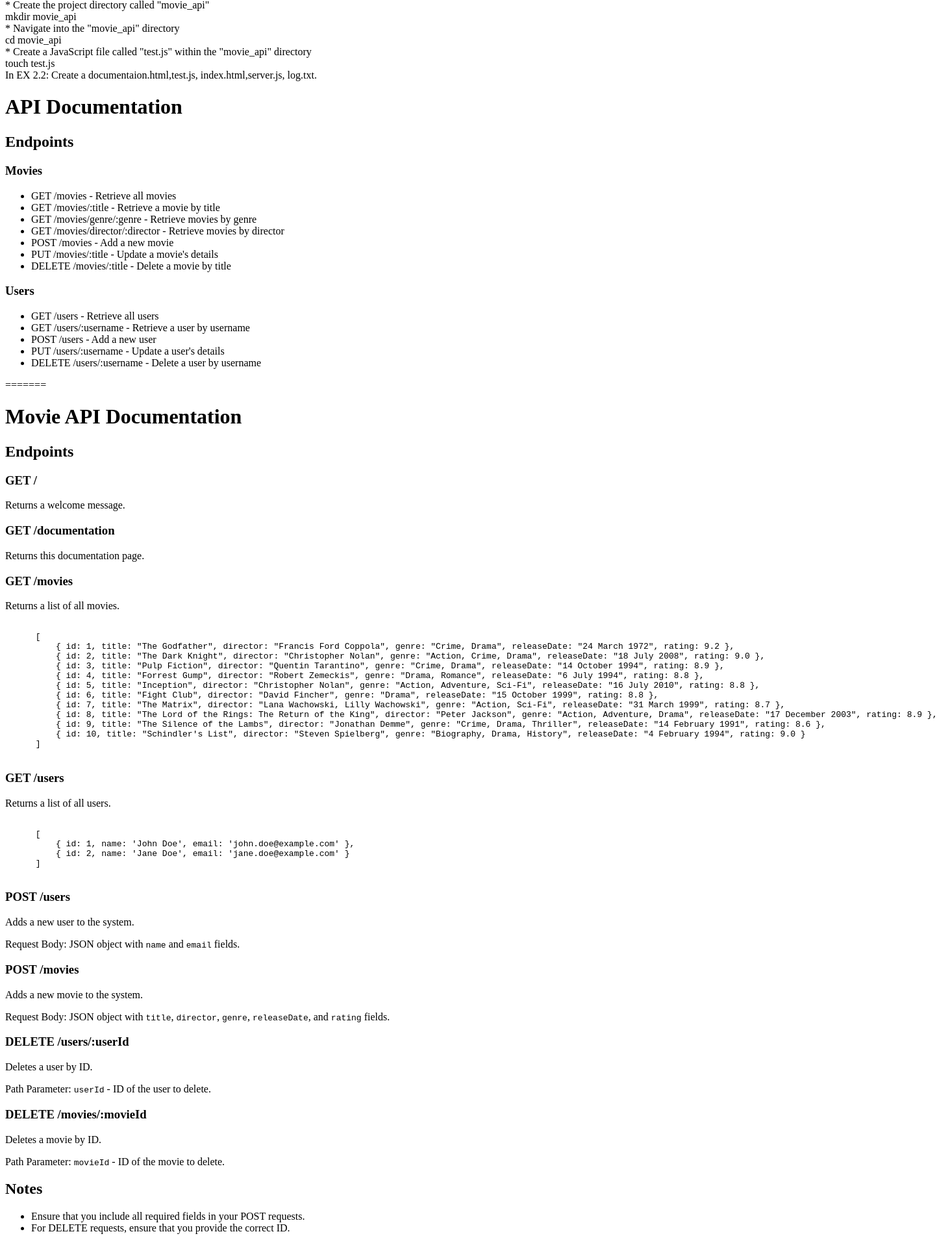
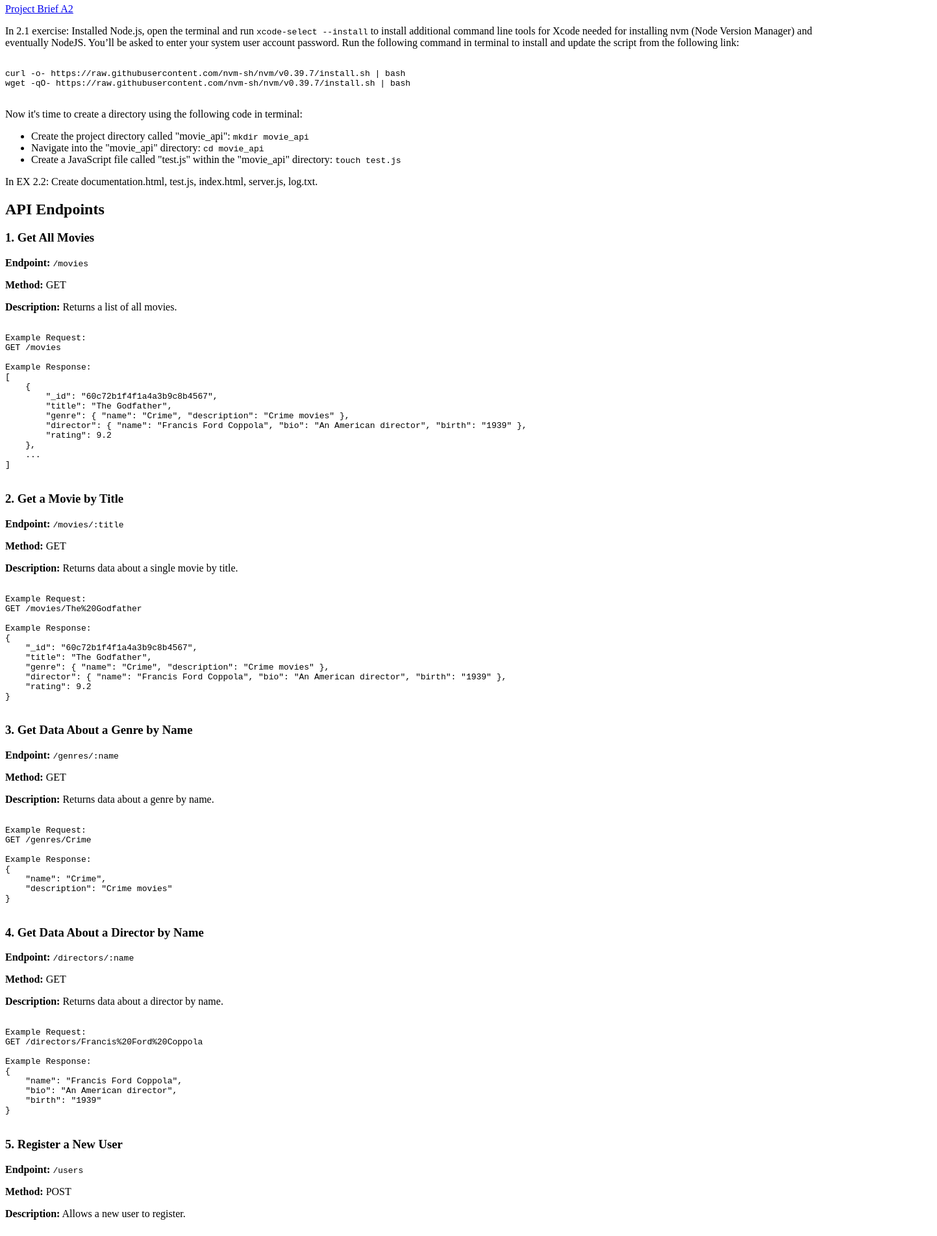
Before and after one commit to sarblau74/movie_api, a website: page documentation.html in a window 1280 px wide. Shown: the part 259-2162 px from the top of the page at 65% size, 1443 px wide, since content can reach past the window. Drawn offline with Linux system fonts and the light colour scheme.

Commit message:
update documentation

```diff
--- a/documentation.html
+++ b/documentation.html
@@ -6,126 +6,169 @@
     <title>Documentation</title>
 </head>
 <body>
-<<<<<<< HEAD
-    <p>
-        # Project Title<br />
+    <h1>Movie API Documentation</h1>
 
-        MYFLIX APPLICATION<br />
+    <h2>Project Title</h2>
+    <p><strong>MYFLIX APPLICATION</strong></p>
+    <p>Building the server-side component of a “movies” web application. The web application provides users with access to information about different movies, directors, and genres. Users can sign up, update their personal information, and create a list of their favorite movies.</p>
 
-        Building the server-side component of a “movies” web application. The web
-        application will provide users with access to information about different
-        movies, directors, and genres. Users will be able to sign up, update their
-        personal information, and create a list of their favorite movies.<br />
+    <h2>Documentation</h2>
+    <p><a href="https://images.careerfoundry.com/public/courses/fullstack-immersion/Full-Stack%20Immersion%20A2%20Project%20Brief.pdf">Project Brief A2</a></p>
+    <p>In 2.1 exercise: Installed Node.js, open the terminal and run <code>xcode-select --install</code> to install additional command line tools for Xcode needed for installing nvm (Node Version Manager) and eventually NodeJS. You’ll be asked to enter your system user account password. Run the following command in terminal to install and update the script from the following link:</p>
+    <pre><code>
+curl -o- https://raw.githubusercontent.com/nvm-sh/nvm/v0.39.7/install.sh | bash
+wget -qO- https://raw.githubusercontent.com/nvm-sh/nvm/v0.39.7/install.sh | bash
+    </code></pre>
+    <p>Now it's time to create a directory using the following code in terminal:</p>
+    <ul>
+        <li>Create the project directory called "movie_api": <code>mkdir movie_api</code></li>
+        <li>Navigate into the "movie_api" directory: <code>cd movie_api</code></li>
+        <li>Create a JavaScript file called "test.js" within the "movie_api" directory: <code>touch test.js</code></li>
+    </ul>
+    <p>In EX 2.2: Create documentation.html, test.js, index.html, server.js, log.txt.</p>
 
-        ## Documentation<br />
+    <h2>API Endpoints</h2>
 
-        [Project Brief
-        A2](https://images.careerfoundry.com/public/courses/fullstack-immersion/Full-Stack%20Immersion%20A2%20Project%20Brief.pdf)<br />
+    <h3>1. Get All Movies</h3>
+    <p><strong>Endpoint:</strong> <code>/movies</code></p>
+    <p><strong>Method:</strong> GET</p>
+    <p><strong>Description:</strong> Returns a list of all movies.</p>
+    <pre><code>
+Example Request:
+GET /movies
 
-        In 2.1 excercise: Installed node.js open the terminal and run xcode-select
-        --install to install additional command line tools for Xcode needed for
-        installing nvm (Node Version Manager) and eventually NodeJS. You’ll be
-        asked to enter your system user account password run the following command
-        in terminal to install and update the script from the following link
-        https://github.com/nvm-sh/nvm<br />
+Example Response:
+[
+    {
+        "_id": "60c72b1f4f1a4a3b9c8b4567",
+        "title": "The Godfather",
+        "genre": { "name": "Crime", "description": "Crime movies" },
+        "director": { "name": "Francis Ford Coppola", "bio": "An American director", "birth": "1939" },
+        "rating": 9.2
+    },
+    ...
+]
+    </code></pre>
 
-        curl -o- https://raw.githubusercontent.com/nvm-sh/nvm/v0.39.7/install.sh |
-        bash<br />
+    <h3>2. Get a Movie by Title</h3>
+    <p><strong>Endpoint:</strong> <code>/movies/:title</code></p>
+    <p><strong>Method:</strong> GET</p>
+    <p><strong>Description:</strong> Returns data about a single movie by title.</p>
+    <pre><code>
+Example Request:
+GET /movies/The%20Godfather
 
-        wget -qO- https://raw.githubusercontent.com/nvm-sh/nvm/v0.39.7/install.sh
-        | bash<br />
+Example Response:
+{
+    "_id": "60c72b1f4f1a4a3b9c8b4567",
+    "title": "The Godfather",
+    "genre": { "name": "Crime", "description": "Crime movies" },
+    "director": { "name": "Francis Ford Coppola", "bio": "An American director", "birth": "1939" },
+    "rating": 9.2
+}
+    </code></pre>
 
-        Now its time to create a directory using following code in terminal<br />
+    <h3>3. Get Data About a Genre by Name</h3>
+    <p><strong>Endpoint:</strong> <code>/genres/:name</code></p>
+    <p><strong>Method:</strong> GET</p>
+    <p><strong>Description:</strong> Returns data about a genre by name.</p>
+    <pre><code>
+Example Request:
+GET /genres/Crime
 
-        * Create the project directory called "movie_api" <br />
-        mkdir movie_api <br />
-        * Navigate into the "movie_api" directory<br />
-        cd movie_api <br />
-        * Create a JavaScript file called "test.js" within the "movie_api"
-        directory<br />
-        touch test.js <br />
+Example Response:
+{
+    "name": "Crime",
+    "description": "Crime movies"
+}
+    </code></pre>
 
-        In EX 2.2: Create a documentaion.html,test.js, index.html,server.js,
-        log.txt.
-      </p>
-      <h1>API Documentation</h1>
-      <h2>Endpoints</h2>
-      <h3>Movies</h3>
-      <ul>
-          <li>GET /movies - Retrieve all movies</li>
-          <li>GET /movies/:title - Retrieve a movie by title</li>
-          <li>GET /movies/genre/:genre - Retrieve movies by genre</li>
-          <li>GET /movies/director/:director - Retrieve movies by director</li>
-          <li>POST /movies - Add a new movie</li>
-          <li>PUT /movies/:title - Update a movie's details</li>
-          <li>DELETE /movies/:title - Delete a movie by title</li>
-      </ul>
-      <h3>Users</h3>
-      <ul>
-          <li>GET /users - Retrieve all users</li>
-          <li>GET /users/:username - Retrieve a user by username</li>
-          <li>POST /users - Add a new user</li>
-          <li>PUT /users/:username - Update a user's details</li>
-          <li>DELETE /users/:username - Delete a user by username</li>
-      </ul>
-=======
-  <h1>Movie API Documentation</h1>
+    <h3>4. Get Data About a Director by Name</h3>
+    <p><strong>Endpoint:</strong> <code>/directors/:name</code></p>
+    <p><strong>Method:</strong> GET</p>
+    <p><strong>Description:</strong> Returns data about a director by name.</p>
+    <pre><code>
+Example Request:
+GET /directors/Francis%20Ford%20Coppola
 
-  <h2>Endpoints</h2>
+Example Response:
+{
+    "name": "Francis Ford Coppola",
+    "bio": "An American director",
+    "birth": "1939"
+}
+    </code></pre>
 
-  <h3>GET /</h3>
-  <p>Returns a welcome message.</p>
+    <h3>5. Register a New User</h3>
+    <p><strong>Endpoint:</strong> <code>/users</code></p>
+    <p><strong>Method:</strong> POST</p>
+    <p><strong>Description:</strong> Allows a new user to register.</p>
+    <pre><code>
+Example Request:
+POST /users
+{
+    "username": "johndoe",
+    "password": "password123",
+    "email": "johndoe@example.com",
+    "birthday": "1990-01-01"
+}
 
-  <h3>GET /documentation</h3>
-  <p>Returns this documentation page.</p>
+Example Response:
+{
+    "_id": "60c72b1f4f1a4a3b9c8b4567",
+    "username": "johndoe",
+    "email": "johndoe@example.com",
+    "birthday": "1990-01-01",
+    "favoriteMovies": []
+}
+    </code></pre>
 
-  <h3>GET /movies</h3>
-  <p>Returns a list of all movies.</p>
-  <pre><code>
-      [
-          { id: 1, title: "The Godfather", director: "Francis Ford Coppola", genre: "Crime, Drama", releaseDate: "24 March 1972", rating: 9.2 },
-          { id: 2, title: "The Dark Knight", director: "Christopher Nolan", genre: "Action, Crime, Drama", releaseDate: "18 July 2008", rating: 9.0 },
-          { id: 3, title: "Pulp Fiction", director: "Quentin Tarantino", genre: "Crime, Drama", releaseDate: "14 October 1994", rating: 8.9 },
-          { id: 4, title: "Forrest Gump", director: "Robert Zemeckis", genre: "Drama, Romance", releaseDate: "6 July 1994", rating: 8.8 },
-          { id: 5, title: "Inception", director: "Christopher Nolan", genre: "Action, Adventure, Sci-Fi", releaseDate: "16 July 2010", rating: 8.8 },
-          { id: 6, title: "Fight Club", director: "David Fincher", genre: "Drama", releaseDate: "15 October 1999", rating: 8.8 },
-          { id: 7, title: "The Matrix", director: "Lana Wachowski, Lilly Wachowski", genre: "Action, Sci-Fi", releaseDate: "31 March 1999", rating: 8.7 },
-          { id: 8, title: "The Lord of the Rings: The Return of the King", director: "Peter Jackson", genre: "Action, Adventure, Drama", releaseDate: "17 December 2003", rating: 8.9 },
-          { id: 9, title: "The Silence of the Lambs", director: "Jonathan Demme", genre: "Crime, Drama, Thriller", releaseDate: "14 February 1991", rating: 8.6 },
-          { id: 10, title: "Schindler's List", director: "Steven Spielberg", genre: "Biography, Drama, History", releaseDate: "4 February 1994", rating: 9.0 }
-      ]
-  </code></pre>
+    <h3>6. Update User Info</h3>
+    <p><strong>Endpoint:</strong> <code>/users/:username</code></p>
+    <p><strong>Method:</strong> PUT</p>
+    <p><strong>Description:</strong> Allows users to update their user info.</p>
+    <pre><code>
+Example Request:
+PUT /users/johndoe
+{
+    "username": "john_doe_updated",
+    "password": "newpassword123",
+    "email": "john_doe_updated@example.com",
+    "birthday": "1991-01-01"
+}
 
-  <h3>GET /users</h3>
-  <p>Returns a list of all users.</p>
-  <pre><code>
-      [
-          { id: 1, name: 'John Doe', email: 'john.doe@example.com' },
-          { id: 2, name: 'Jane Doe', email: 'jane.doe@example.com' }
-      ]
-  </code></pre>
+Example Response:
+{
+    "_id": "60c72b1f4f1a4a3b9c8b4567",
+    "username": "john_doe_updated",
+    "email": "john_doe_updated@example.com",
+    "birthday": "1991-01-01",
+    "favoriteMovies": []
+}
+    </code></pre>
 
-  <h3>POST /users</h3>
-  <p>Adds a new user to the system.</p>
-  <p>Request Body: JSON object with <code>name</code> and <code>email</code> fields.</p>
+    <h3>7. Add a Movie to a User's Favorites</h3>
+    <p><strong>Endpoint:</strong> <code>/users/:username/movies/:movieID</code></p>
+    <p><strong>Method:</strong> POST</p>
+    <p><strong>Description:</strong> Allows users to add a movie to their list of favorites.</p>
+    <pre><code>
+Example Request:
+POST /users/johndoe/movies/60c72b1f4f1a4a3b9c8b4567
 
-  <h3>POST /movies</h3>
-  <p>Adds a new movie to the system.</p>
-  <p>Request Body: JSON object with <code>title</code>, <code>director</code>, <code>genre</code>, <code>releaseDate</code>, and <code>rating</code> fields.</p>
+Example Response:
+{
+    "_id": "60c72b1f4f1a4a3b9c8b4567",
+    "username": "johndoe",
+    "email": "johndoe@example.com",
+    "birthday": "1990-01-01",
+    "favoriteMovies": ["60c72b1f4f1a4a3b9c8b4567"]
+}
+    </code></pre>
 
-  <h3>DELETE /users/:userId</h3>
-  <p>Deletes a user by ID.</p>
-  <p>Path Parameter: <code>userId</code> - ID of the user to delete.</p>
-
-  <h3>DELETE /movies/:movieId</h3>
-  <p>Deletes a movie by ID.</p>
-  <p>Path Parameter: <code>movieId</code> - ID of the movie to delete.</p>
-
-  <h2>Notes</h2>
-  <ul>
-      <li>Ensure that you include all required fields in your POST requests.</li>
-      <li>For DELETE requests, ensure that you provide the correct ID.</li>
-  </ul>
->>>>>>> 3e0ac74b6600d5fd6f9884f3232722a73e09e368
-</body>
-</html>
+    <h3>8. Remove a Movie from a User's Favorites</h3>
+    <p><strong>Endpoint:</strong> <code>/users/:username/movies/:movieID</code></p>
+    <p><strong>Method:</strong> DELETE</p>
+    <p><strong>Description:</strong> Allows users to remove a movie from their list of favorites.</p>
+    <pre><code>
+Example Request:
+DELETE /users/johndoe/movies/60c72b1f4f1a4a3b9c8b4567
```
